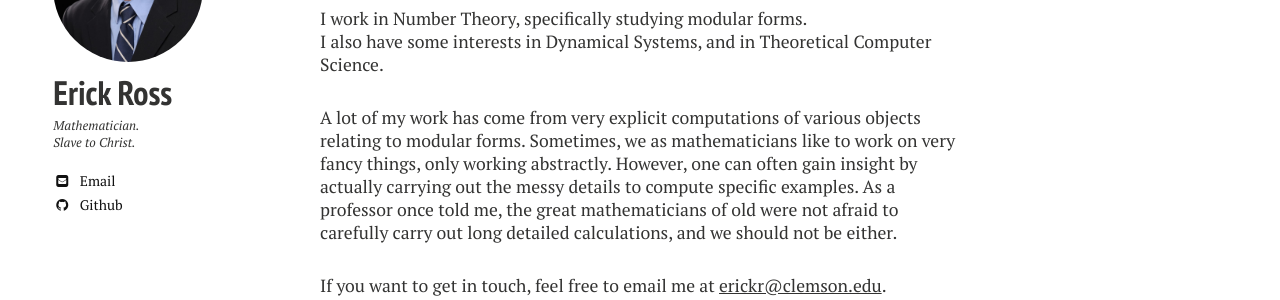
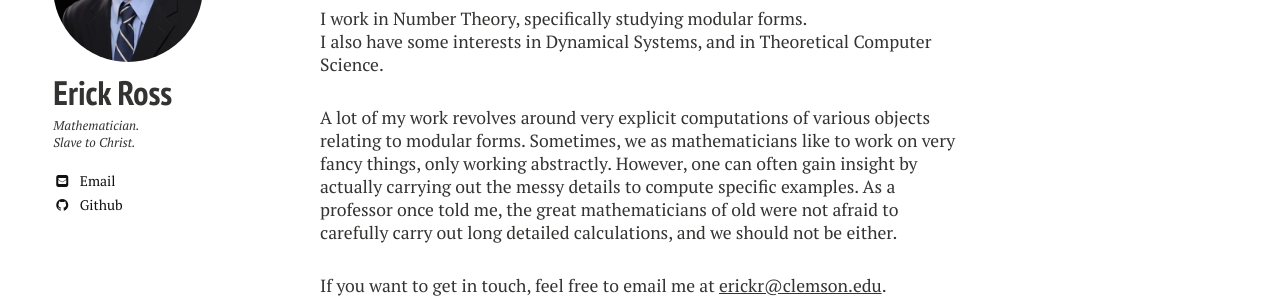
Before and after one commit to erick-ross/erick-ross.github.io, a Jekyll site: the page built from index.md, in a window 1280 px wide. Shown: the part 290-590 px from the top of the page. Built offline with Jekyll 4.4.1, drawn with Linux system fonts in a browser that asks for light colours; nearby versions of some CDN libraries.

Commit message:
some setup

```diff
--- a/index.md
+++ b/index.md
@@ -9,7 +9,7 @@ My name is Erick Ross, and I am currently a Mathematics PhD student studying und
 
 I work in Number Theory, specifically studying modular forms.<br>I also have some interests in Dynamical Systems, and in Theoretical Computer Science.
 
-A lot of my work has come from very explicit computations of various objects relating to modular forms. Sometimes, we as mathematicians like to work on very fancy things, only working abstractly. However, one can often gain insight by actually carrying out the messy details to compute specific examples. As a professor once told me, the great mathematicians of old were not afraid to carefully carry out long detailed calculations, and we should not be either.
+A lot of my work revolves around very explicit computations of various objects relating to modular forms. Sometimes, we as mathematicians like to work on very fancy things, only working abstractly. However, one can often gain insight by actually carrying out the messy details to compute specific examples. As a professor once told me, the great mathematicians of old were not afraid to carefully carry out long detailed calculations, and we should not be either.
 
 If you want to get in touch, feel free to email me at [erickr@clemson.edu](mailto:erickr@clemson.edu).
 
```
